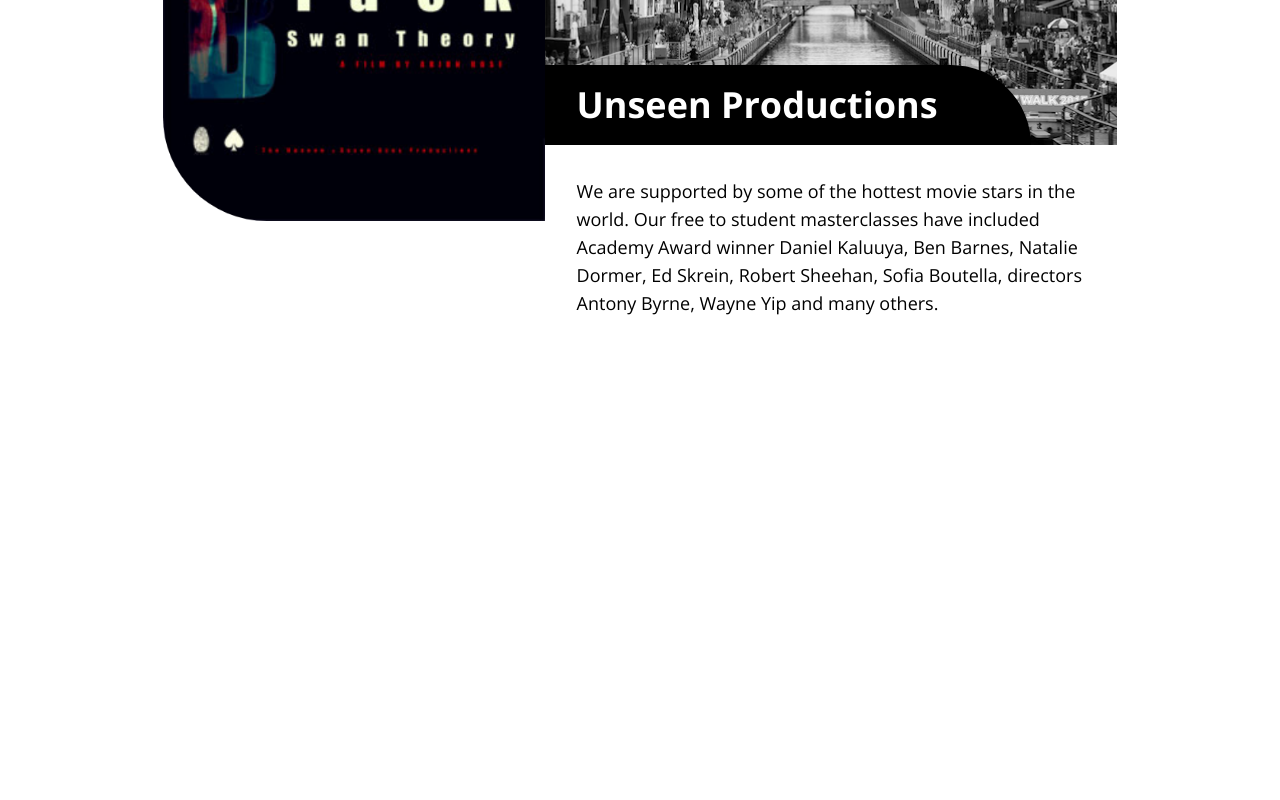
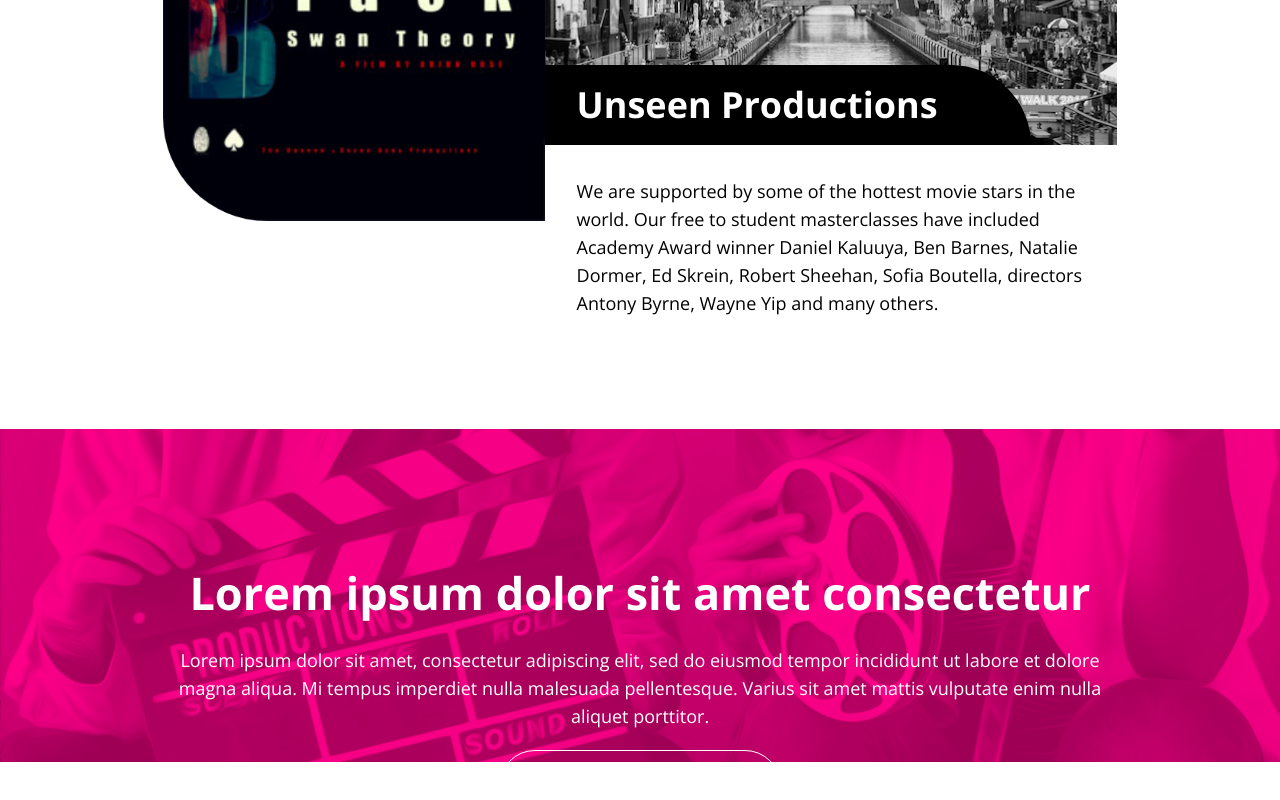
Before and after one commit to Aravind00777/unseen_react, a React (Vite) app: page / in a window 1280 px wide. Shown: the part 3073-3873 px from the top of the page. Before the commit the page ends 3502 px from the top, so only its background shows below. Built offline with nearby package versions, Linux system fonts and the light colour scheme; data requests are answered from the project's data file.

Commit message:
know section code

```diff
--- a/db.json
+++ b/db.json
@@ -28,6 +28,11 @@
         "btn":"Learn more"
       }]
 
+  },
+  "knowmore":{
+    "knowmore_title":"Lorem ipsum dolor sit amet consectetur",
+    "knowmore_cnt":"Lorem ipsum dolor sit amet, consectetur adipiscing elit, sed do eiusmod tempor incididunt ut labore et dolore magna aliqua. Mi tempus imperdiet nulla malesuada pellentesque. Varius sit amet mattis vulputate enim nulla aliquet porttitor.",
+    "knowmore_btn":"know more"
   }
 
 }
--- a/src/App.jsx
+++ b/src/App.jsx
@@ -2,6 +2,7 @@
 import Header from './components/Header';
 import Banner from './components/Banner';
 import Learnmore from './components/Learnmore';
+import Knowmore from './components/Knowmore';
 
 function App() {
 
@@ -10,6 +11,7 @@
       <Header/>
       <Banner/>
       <Learnmore/>
+      <Knowmore/>
     </>
 
 
--- /dev/null
+++ b/src/components/Knowmore.jsx
@@ -0,0 +1,22 @@
+import React, { useEffect, useState } from 'react';
+import knowbg from "../assets/image/knowbg.png";
+
+
+export default function Knowmore(){
+
+      const [Knowmore,setKnowmore] = useState({});
+         useEffect(() => {
+                fetch('http://localhost:3001/knowmore')
+                    .then((response) => response.json())
+                    .then((data) => setKnowmore(data))
+                    .catch((error) => console.error('Error fetching learnmore items:', error));
+            }, []);
+    return <section className='relative z-[2] py-ptA1 text-white'>
+        <img src={knowbg} className='absolute object-contain w-full z-[-1] left-0 top-0 bottom-0 right-0' alt="" />
+        <div className="container text-center">
+                <h3 className='text-45px font-bold'>{Knowmore.knowmore_title}</h3>
+                <p className='text-lg py-5'>{Knowmore.knowmore_cnt}</p>
+                <a href="#" className='block rounded-full max-w-max282 text-2xl py-[19px] mx-auto px-[50px] font-semi border border-white'>{Knowmore.knowmore_btn}</a>
+        </div>
+    </section>
+}
--- a/tailwind.config.js
+++ b/tailwind.config.js
@@ -30,6 +30,9 @@
         'cardpadding':'42px 14px 65px 14px',
 
       },
+      maxWidth:{
+          'max282':'282px'
+      },
       screens: {
         'max-xsd': {'max': '480px'},
         'max-smd': {'max': '575px'},
```
Also changed, not shown: src/assets/image/knowbg.png (added).
